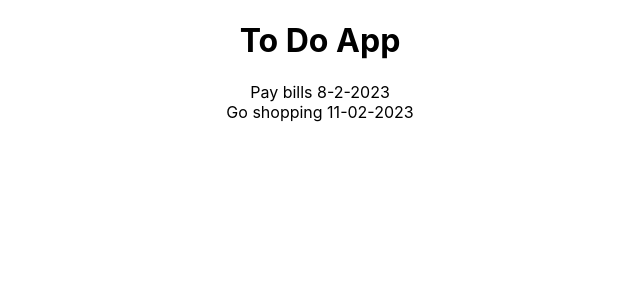
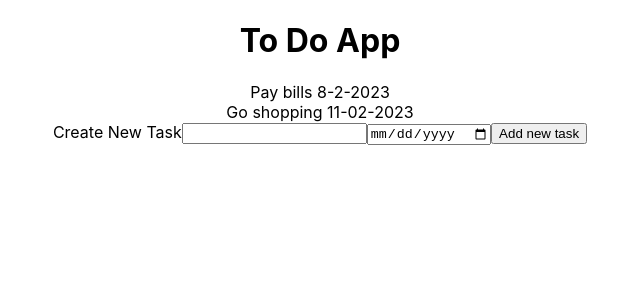
Before and after one commit to JSadowy/to-do-list-app, a React (Create React App) app: page / in a window 1280 px wide. Shown: the top 300 px of the page, without its empty margins (320-960 px from the left). Built offline with nearby package versions, Linux system fonts and the light colour scheme.

Commit message:
add new Component

```diff
--- a/src/App.js
+++ b/src/App.js
@@ -2,10 +2,15 @@ import './App.css';
 import { useState } from 'react';
 import { todoData } from './todoData';
 import { ToDoDisplaying } from './Components/ToDoDisplaying'
+import { CreateTask } from './Components/CreateTask';
 
 function App() {
   const [todo, setTodo] = useState(todoData)
 
+  const handleCreateNewTask = (newTask) => {
+    const newToDos = [...todo, { title: newTask.taskName, date: newTask.taskDate }]
+    setTodo(newToDos)
+  }
   return (
     <div className="App">
       <h1>To Do App</h1>
@@ -16,6 +21,9 @@ function App() {
             todo={todo} />
         ))
       }
+      <div>
+        <CreateTask handleCreateNewTask={handleCreateNewTask} />
+      </div>
     </div>
   )
 };
--- /dev/null
+++ b/src/Components/CreateTask.js
@@ -0,0 +1,26 @@
+import { useState } from "react"
+
+export const CreateTask = ({ handleCreateNewTask }) => {
+    const [newTask, setNewTask] = useState({
+        taskName: '',
+        taskDate: '',
+    });
+    const handleSubmit = (e) => {
+        e.preventDefault()
+        if (!newTask) {
+            return;
+        }
+    }
+
+
+    return (
+        <form onSubmit={handleSubmit}>
+            <label>
+                Create New Task
+                <input type="text" value={newTask.taskName} onChange={(e) => setNewTask.taskName(e.target.value)}></input>
+                <input type="date" value={newTask.taskDate} onChange={(e) => setNewTask.taskDate(e.target.value)}></input>
+            </label>
+            <button>Add new task </button>
+        </form>
+    )
+}
```
